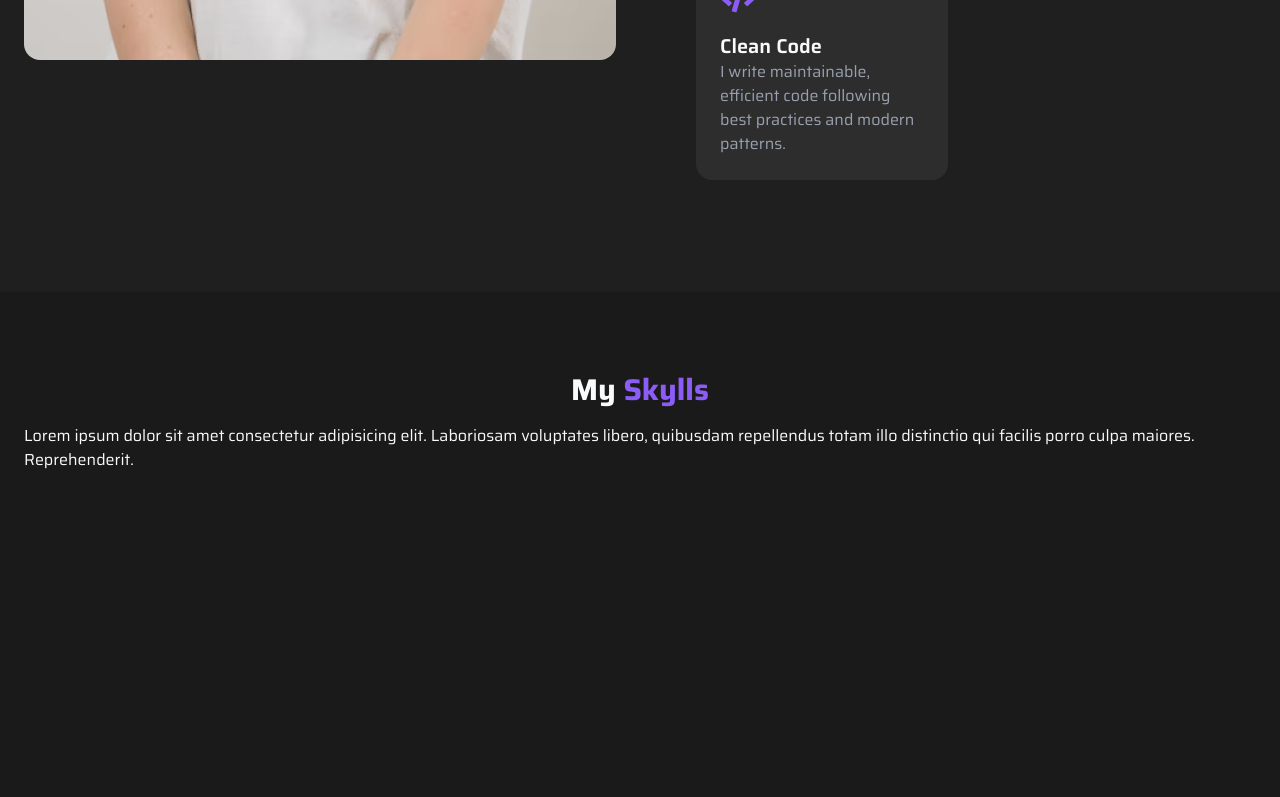
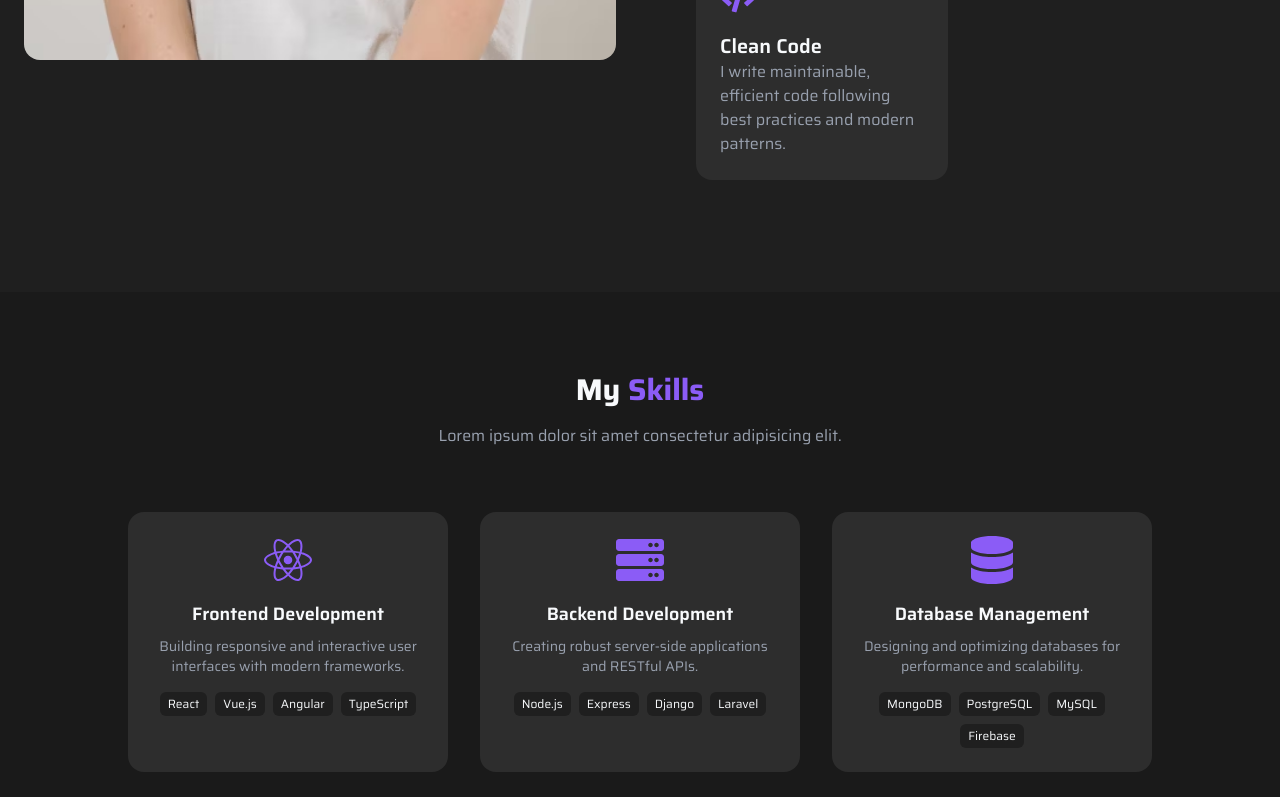
Before and after one commit to nindoscar/Portfolio-react, a React (Vite) app in the folder portfolio/: page / in a window 1280 px wide. Shown: the part 2000-2797 px from the top of the page. Before the commit the page ends 2552 px from the top, so only its background shows below. Built offline with nearby package versions, Linux system fonts and the light colour scheme.

Commit message:
[ADD] finish  skills

```diff
--- a/portfolio/src/components/Skills.jsx
+++ b/portfolio/src/components/Skills.jsx
@@ -1,5 +1,6 @@
 import React from "react";
 import { motion } from "framer-motion";
+import { skills } from "../assets/assets";
 
 const Skills = () => {
   return (
@@ -7,16 +8,53 @@ const Skills = () => {
       initial={{ opacity: 0, y: 50 }}
       whileInView={{ opacity: 1, y: 0 }}
       transition={{ duration: 0.9, ease: "easeOut" }}
-      viewport={{ onece: false, amount: 0.2 }}
+      viewport={{ once: false, amount: 0.2 }}
       id="skills"
       className="py-20 bg-dark-100"
     >
       <div className="container mx-auto px-6">
         <h2 className="text-3xl font-bold text-center mb-4">
-          My <span className="text-purple">Skylls</span>
+          My <span className="text-purple">Skills</span>
         </h2>
-        <p>Lorem ipsum dolor sit amet consectetur adipisicing elit. Laboriosam voluptates libero,
-          quibusdam repellendus totam illo distinctio qui facilis porro culpa maiores. Reprehenderit.</p>
+        <p className="text-gray-400 text-center max-w-2xl mx-auto mb-16">
+          Lorem ipsum dolor sit amet consectetur adipisicing elit.
+        </p>
+      </div>
+
+      <div className="grid grid-cols-1 md:grid-cols-2 lg:grid-cols-3 gap-8 max-w-5xl mx-auto">
+        {skills.map((skill, index) => (
+          <div
+            key={index}
+            className="bg-dark-300 rounded-2xl p-6 transition duration-300 cursor-pointer hover:bg-dark-200"
+          >
+            <div className="text-center text-xl">
+
+              <skill.icon className="text-purple text-5xl mx-auto mb-4" />
+
+              {/* Titre */}
+              <h3 className="mt-4 font-semibold text-lg">
+                {skill.title}
+              </h3>
+
+              {/* Description */}
+              <p className="text-gray-400 text-sm mt-2">
+                {skill.description}
+              </p>
+
+              {/* Tags */}
+              <div className="flex flex-wrap gap-2 mt-4 justify-center">
+                {skill.tags.map((tag, i) => (
+                  <span
+                    key={i}
+                    className="px-2 py-1 text-xs bg-dark-200 rounded-md"
+                  >
+                    {tag}
+                  </span>
+                ))}
+              </div>
+            </div>
+          </div>
+        ))}
       </div>
     </motion.div>
   );
```
Also changed, not shown: portfolio/src/components/Projets.jsx (added).
